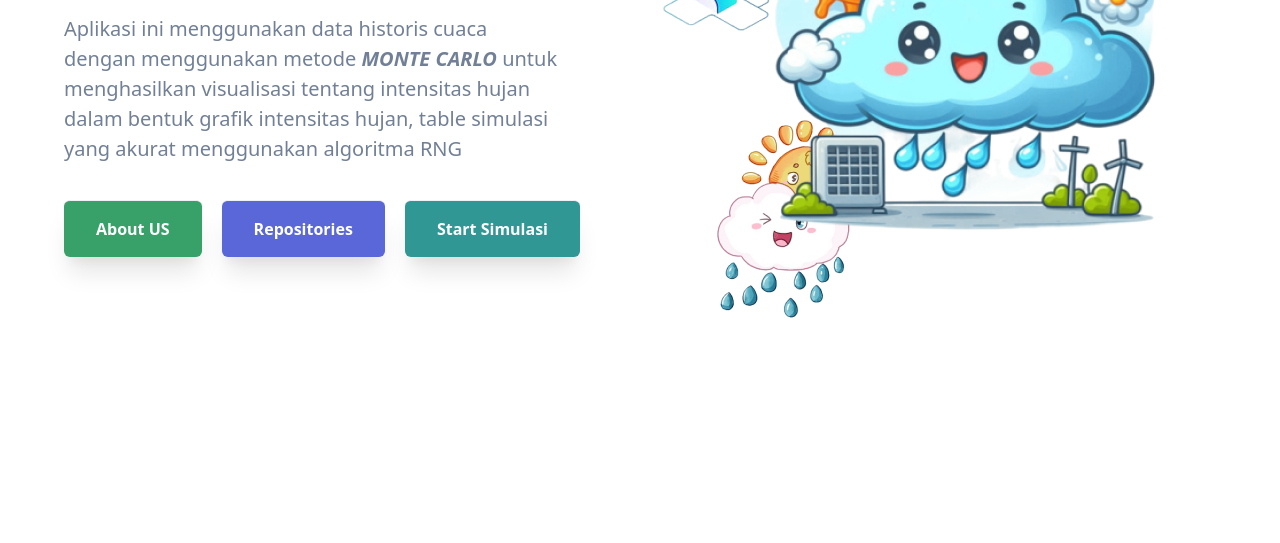
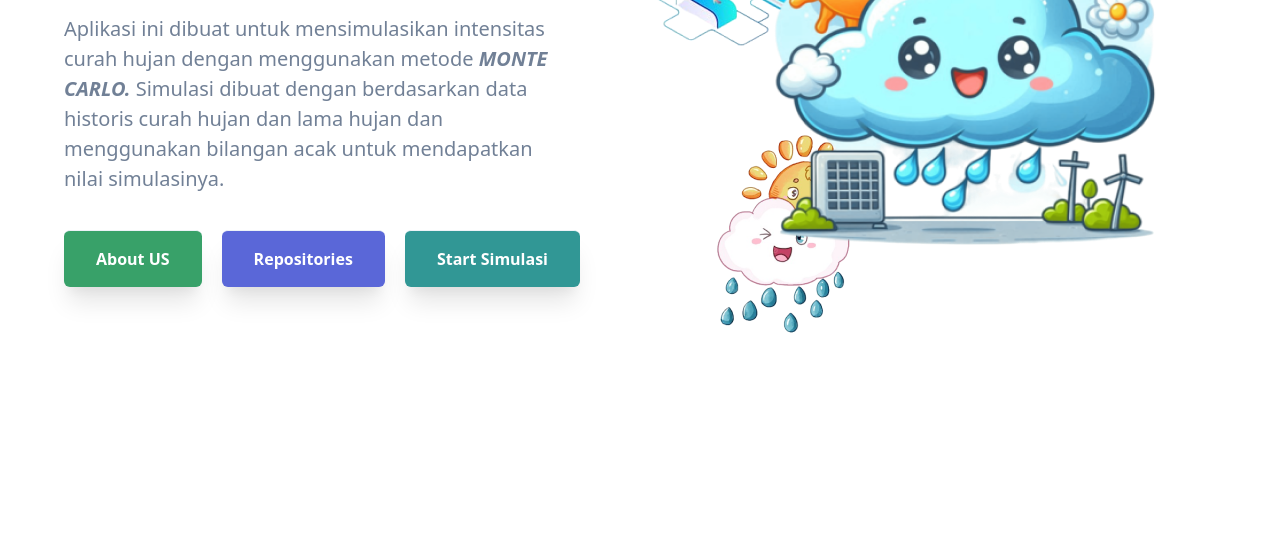
Before and after one commit to Reyn12/simulasi-curah-hujan-kel7, a plain HTML site: page index.html in a window 1280 px wide. Shown: the part 362-905 px from the top of the page. Before the commit the page ends 875 px from the top, so only its background shows below. Drawn offline with nearby package versions, Linux system fonts and the light colour scheme.

Commit message:
Ubah deskripsi aplikasi

```diff
--- a/index.html
+++ b/index.html
@@ -65,10 +65,8 @@
                 <h1
                     class="relative mb-4 text-3xl font-black leading-tight text-gray-900 sm:text-4xl xl:mb-8 hidden lg:block">
                     INTENSITAS CURAH HUJAN BULANAN</h1>
-                <p class="pr-0 mb-8 text-base text-gray-600 sm:text-lg xl:text-xl lg:pr-20">Aplikasi ini menggunakan
-                    data historis cuaca dengan menggunakan metode <span class="font-bold italic">MONTE CARLO</span>
-                    untuk menghasilkan visualisasi tentang intensitas hujan
-                    dalam bentuk grafik intensitas hujan, table simulasi yang akurat menggunakan algoritma RNG</p>
+                <p class="pr-0 mb-8 text-base text-gray-600 sm:text-lg xl:text-xl lg:pr-20">Aplikasi ini dibuat untuk mensimulasikan intensitas curah hujan dengan menggunakan metode <span class="font-bold italic">MONTE CARLO.</span>
+                    Simulasi dibuat dengan berdasarkan data historis curah hujan dan lama hujan dan menggunakan bilangan acak untuk mendapatkan nilai simulasinya.</p>
                 <div class="flex flex-col gap-5 lg:flex-row lg:gap-5">
                     <div class="flex gap-5 lg:w-auto">
                         <a href="./asssets/teams/aboutUS.html"
```
Also changed, not shown: asssets/teams/aboutUS.html (+1 -2 lines).
